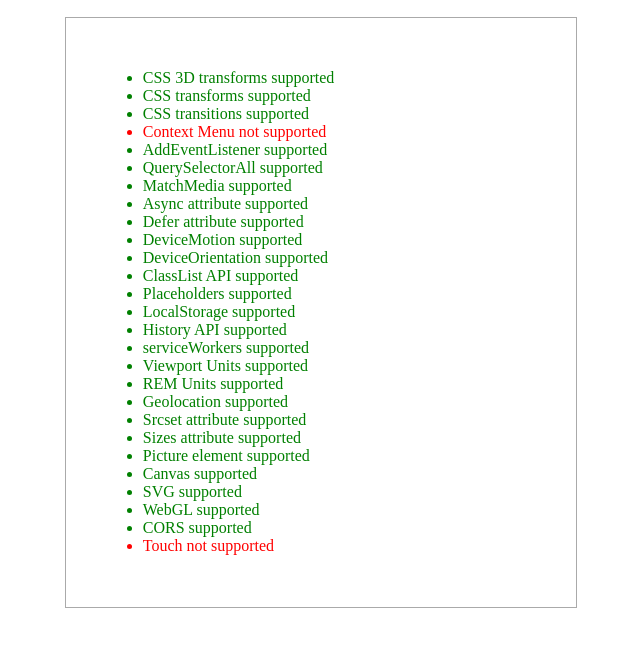
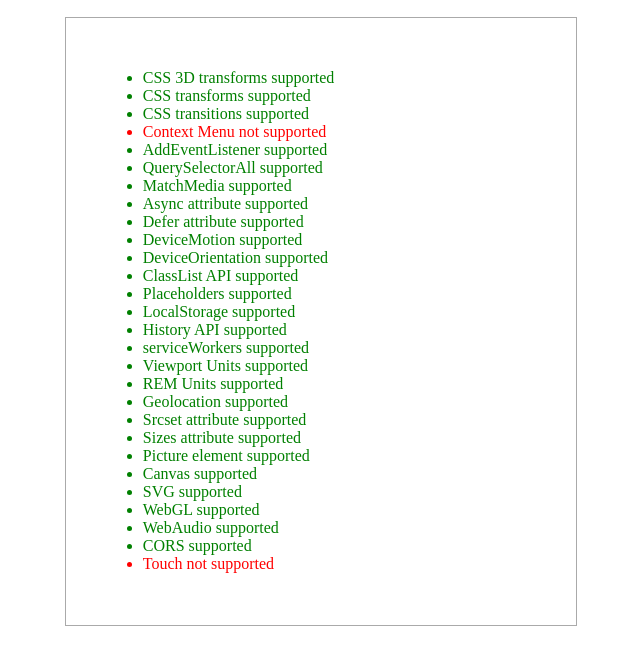
Before and after one commit to arielsalminen/feature.js, a plain HTML site: page tests/index.html in a window 1280 px wide. Shown: the part 148-800 px from the top of the page, without its empty margins (319-959 px from the left). Drawn offline with Linux system fonts and the light colour scheme.

Commit message:
Adding webAudio support

```diff
--- a/feature.js
+++ b/feature.js
@@ -181,6 +181,8 @@
       }
     })(util.create("canvas")),
 
+    webAudio: !!window.AudioContext || !!window.webkitAudioContext || !!mozAudioContext,
+
     // Test if cors is supported
     cors : ("XMLHttpRequest" in window && "withCredentials" in new XMLHttpRequest()),
 
--- a/tests/index.html
+++ b/tests/index.html
@@ -164,6 +164,7 @@
       log(feature.canvas, "Canvas");
       log(feature.svg, "SVG");
       log(feature.webGL, "WebGL");
+      log(feature.webAudio, "WebAudio");
       log(feature.cors, "CORS");
       log(feature.touch, "Touch");
 
```
